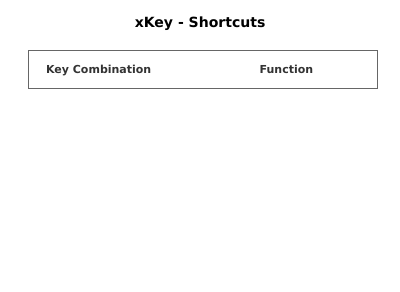
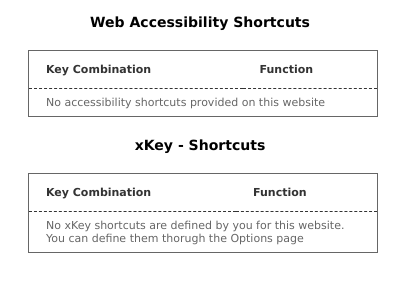
Before and after one commit to startupjockey/xKey, a browser extension: page src/popup/popup.html in a window 400 px wide. Drawn offline with Linux system fonts and the light colour scheme.

Commit message:
Cleaned up the popup; looks way neater now

```diff
--- a/src/popup/popup.html
+++ b/src/popup/popup.html
@@ -29,12 +29,26 @@
         </style>
     </head>
     <body>
+        <h3 style="font-weight:bold; text-align:center;">Web Accessibility Shortcuts</h3>
+        <table id="shortcuts" style="width: 350px;">
+            <tr>
+                <th>Key Combination</th>
+                <th>Function</th>
+            </tr>
+            <tr id="no-access">
+                <td colspan="2">No accessibility shortcuts provided on this website</td>
+            </tr>
+        </table>
+
         <h3 style="font-weight:bold; text-align:center;">xKey - Shortcuts</h3>
         <table id="shortcuts" style="width: 350px;">
             <tr>
                 <th>Key Combination</th>
                 <th>Function</th>
             </tr>
+            <tr>
+                <td colspan="2">No xKey shortcuts are defined by you for this website. You can define them thorugh the Options page</td>
+            </tr>
         </table>
     </body>
 </html>
--- a/src/popup/popup.js
+++ b/src/popup/popup.js
@@ -1,10 +1,16 @@
 /* Update the relevant fields with the new data */
 function dispKeys(accessKeyMap) {
-    var shortcut = document.getElementById("shortcuts");
-    for(var i = 0; i<accessKeyMap.length; i++) {
-        var node = document.createElement('tr');
-        node.innerHTML = '<td>'+ accessKeyMap[i].label +'</td><td>'+accessKeyMap[i].key+'</td>';
-        shortcut.appendChild(node);
+    if(accessKeyMap.length > 0) {
+
+        var shortcut = document.getElementById("shortcuts");
+        var no_access = document.getElementById("no-access");
+        no_access.parentNode.removeChild(no_access);
+
+        for(var i = 0; i<accessKeyMap.length; i++) {
+            var node = document.createElement('tr');
+            node.innerHTML = '<td>'+ accessKeyMap[i].label +'</td><td>'+accessKeyMap[i].key+'</td>';
+            shortcut.appendChild(node);
+        }
     }
 }
 
```
